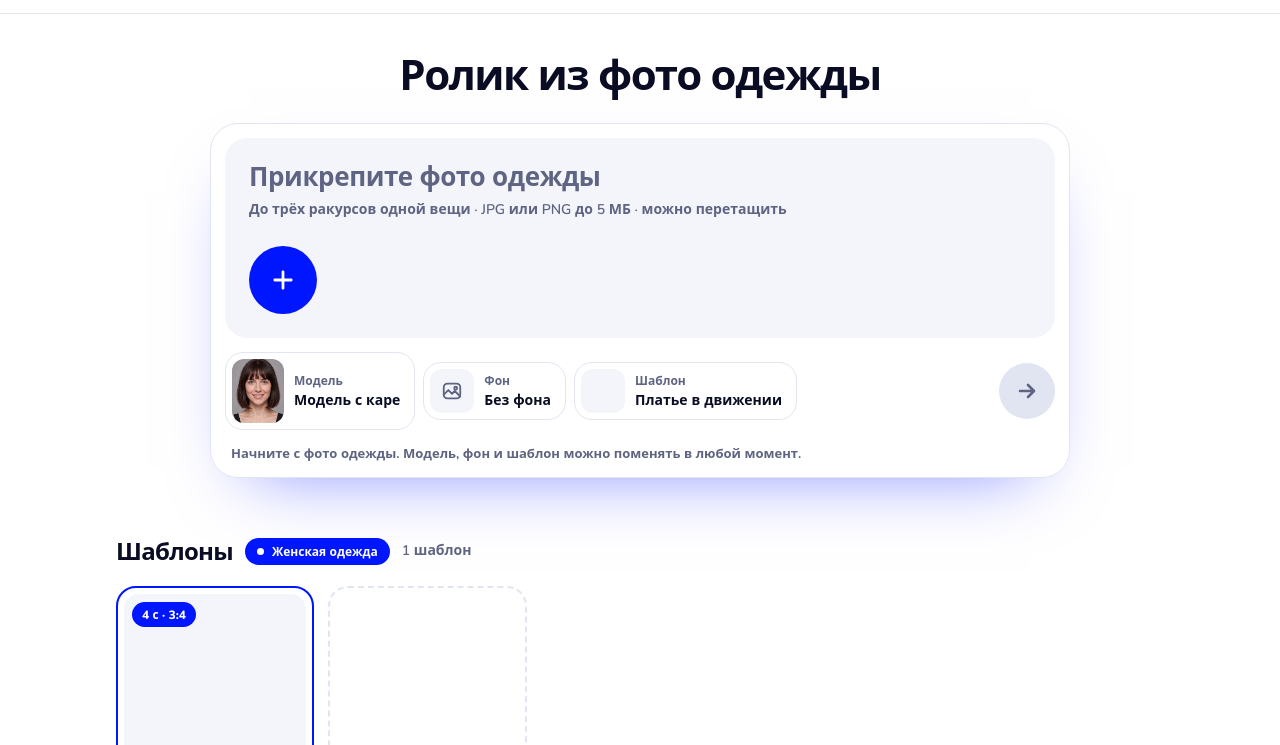
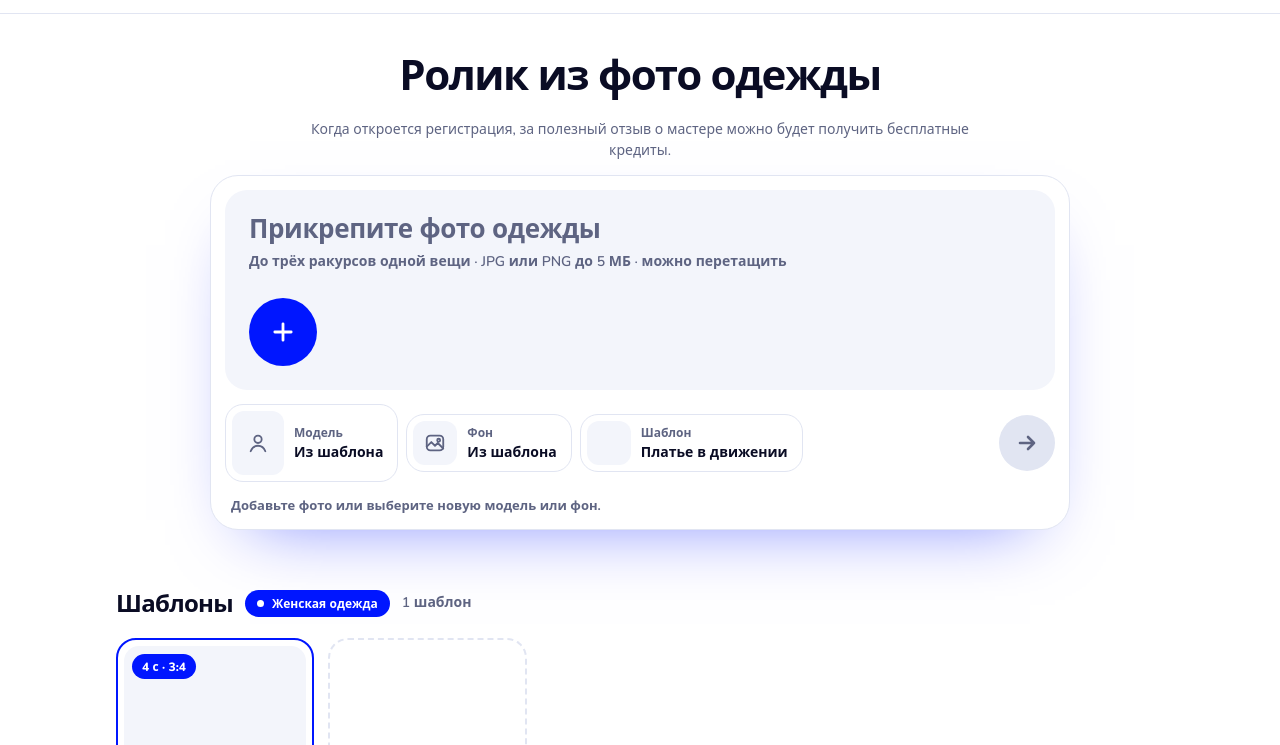
Before and after one commit to Alex-code-ux/PROD-ACT, a plain HTML site: page video/index.html in a window 1280 px wide. Shown: the part 51-796 px from the top of the page. Drawn offline with nearby package versions, Linux system fonts and the light colour scheme; grey boxes are pictures that could not be loaded; a web font is replaced by a local one.

Commit message:
Update the public video preview

```diff
--- a/video/app.js
+++ b/video/app.js
@@ -61,7 +61,7 @@ function refTitle(kind) {
   const ref = refs[kind];
   if (ref.upload) return 'Своё фото';
   if (ref.preset) return ref.preset.title;
-  return kind === 'person' ? 'Без модели' : 'Без фона';
+  return 'Из шаблона';
 }
 
 function makeVideo(src, autoplay) {
@@ -119,21 +119,30 @@ function renderPickThumbs() {
   picks.template.querySelector('[data-value]').textContent = selected?.title ?? 'Не выбран';
 }
 
+function hasEdits() {
+  return clothes.length > 0 || Object.values(refs).some(({ preset, upload }) => preset || upload);
+}
+
 function updateControls() {
-  const ready = Boolean(selected && clothes.length);
+  const ready = Boolean(selected && hasEdits());
   sendButton.disabled = busy || !ready;
   sendButton.classList.toggle('busy', busy);
-  sendButton.setAttribute('aria-label', busy ? 'Готовим ролик' : 'Создать ролик');  clothesInput.disabled = busy || clothes.length >= maxPhotos;
+  sendButton.setAttribute('aria-label', busy ? 'Готовим пример' : 'Посмотреть пример');
+  clothesInput.disabled = busy || clothes.length >= maxPhotos;
   attachTile.hidden = clothes.length >= maxPhotos;
   attachTitle.textContent = clothes.length
     ? `${selected?.photoTitle ?? 'Фото одежды'}: ${clothes.length} из ${maxPhotos}`
     : 'Прикрепите фото одежды';
   for (const button of [...clothesList.querySelectorAll('button'), ...Object.values(picks)]) button.disabled = busy;
   if (busy) closePicker();
-  const parts = [refTitle('person'), refTitle('background'), selected ? `шаблон «${selected.title}»` : null].filter(Boolean);
-  referenceHint.textContent = clothes.length
-    ? `В ролик пойдёт: одежда · ${parts.join(' · ')}`
-    : 'Начните с фото одежды. Модель, фон и шаблон можно поменять в любой момент.';
+  const parts = [
+    clothes.length && 'фото одежды',
+    (refs.person.preset || refs.person.upload) && 'модель',
+    (refs.background.preset || refs.background.upload) && 'фон',
+  ].filter(Boolean);
+  referenceHint.textContent = ready
+    ? `Выбрано: ${parts.join(', ')}. Нажмите стрелку, чтобы посмотреть пример.`
+    : 'Добавьте фото или выберите новую модель или фон.';
   for (const card of templateGrid.querySelectorAll('[data-template]')) {
     card.setAttribute('aria-pressed', card.dataset.template === selected?.id);
   }
@@ -261,7 +270,7 @@ function renderPicker(kind) {
   }
   pickerBody.append(
     textOption('option-upload', '+ Загрузить своё фото', undefined, () => uploads[kind].click()),
-    textOption('option-empty', kind === 'person' ? 'Без модели' : 'Без фона', !ref.upload && !ref.preset, () => setRef(kind)),
+    textOption('option-empty', 'Оставить из шаблона', !ref.upload && !ref.preset, () => setRef(kind)),
   );
 }
 
@@ -404,12 +413,12 @@ dropArea.addEventListener('drop', (event) => {
 
 composer.addEventListener('submit', async (event) => {
   event.preventDefault();
-  if (busy || !selected || !clothes.length) return;
+  if (busy || !selected || !hasEdits()) return;
   showError();
   busy = true;
   downloadLink.hidden = true;
   showResult(selected.previewUrl, 'Готовим', false);
-  statusLine.textContent = 'Отправляем фото…';
+  statusLine.textContent = 'Готовим пример…';
   updateControls();
   result.scrollIntoView({ behavior: reducedMotion.matches ? 'auto' : 'smooth', block: 'center' });
 
@@ -445,7 +454,6 @@ async function init() {
   modeLabel.hidden = false;
   refs.person.presets = config.referencePresets?.person ?? [];
   refs.background.presets = config.referencePresets?.background ?? [];
-  refs.person.preset = refs.person.presets[0];
   selected = templates[0];
   renderGallery();
   updateControls();
--- a/video/index.html
+++ b/video/index.html
@@ -4,13 +4,12 @@
     <meta charset="utf-8">
     <meta name="viewport" content="width=device-width, initial-scale=1, viewport-fit=cover">
     <title>Prodacy</title>
-    <meta name="claude:viewport-fit-sides" content="cover">
     <meta name="color-scheme" content="light">
     <link rel="preconnect" href="https://fonts.googleapis.com">
     <link rel="preconnect" href="https://fonts.gstatic.com" crossorigin>
     <link rel="stylesheet" href="https://fonts.googleapis.com/css2?family=Nunito:wght@500;600;700;800;900&family=Unbounded:wght@600;700&display=swap">
-    <link rel="stylesheet" href="./styles.css">
-    <script type="module" src="./app.js"></script>
+    <link rel="stylesheet" href="./styles.css?v=prodacy">
+    <script type="module" src="./app.js?v=prodacy"></script>
   </head>
   <body>
     <header class="bar">
@@ -27,6 +26,7 @@
     <main>
       <section id="create" class="create" aria-labelledby="create-heading">
         <h1 id="create-heading">Ролик из фото одежды</h1>
+        <p class="feedback-reward">Когда откроется регистрация, за полезный отзыв о мастере можно будет получить бесплатные кредиты.</p>
 
         <form id="composer" class="composer">
           <div id="drop-area" class="attach">
@@ -56,7 +56,7 @@
               <span class="pick-thumb" data-thumb></span>
               <span class="pick-text"><span class="pick-label">Шаблон</span><span class="pick-value" data-value></span></span>
             </button>
-            <button id="generate" class="send" type="submit" aria-label="Создать ролик" disabled>
+            <button id="generate" class="send" type="submit" aria-label="Посмотреть пример" title="Посмотреть пример" disabled>
               <svg viewBox="0 0 24 24" width="24" height="24" fill="none" stroke="currentColor" stroke-width="2.6" stroke-linecap="round" stroke-linejoin="round" aria-hidden="true"><path d="M5 12h14M13 6l6 6-6 6"/></svg>
             </button>
           </div>
--- a/video/styles.css
+++ b/video/styles.css
@@ -55,6 +55,7 @@ section[id] { scroll-margin-top: 84px; }
 
 /* Create */
 .create { display: grid; justify-items: center; gap: 14px; text-align: center; }
+.feedback-reward { max-width: 42rem; margin-top: -4px; color: var(--muted); font-size: 14px; line-height: 1.5; }
 .category {
   display: inline-flex; align-items: center; gap: 8px; padding: 7px 14px; border-radius: 999px;
   background: var(--blue); color: var(--on-blue); font-size: 13px; font-weight: 800;
```
